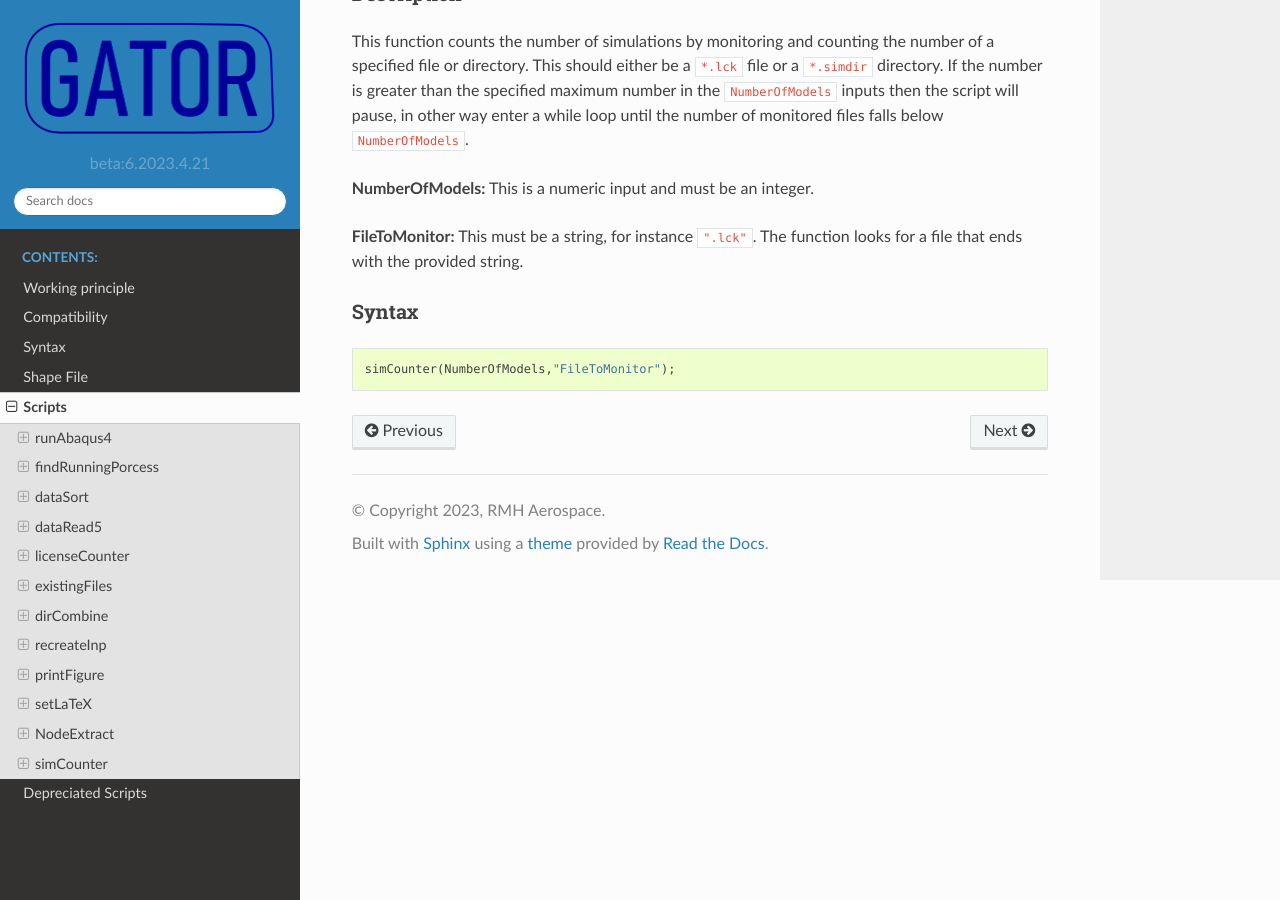
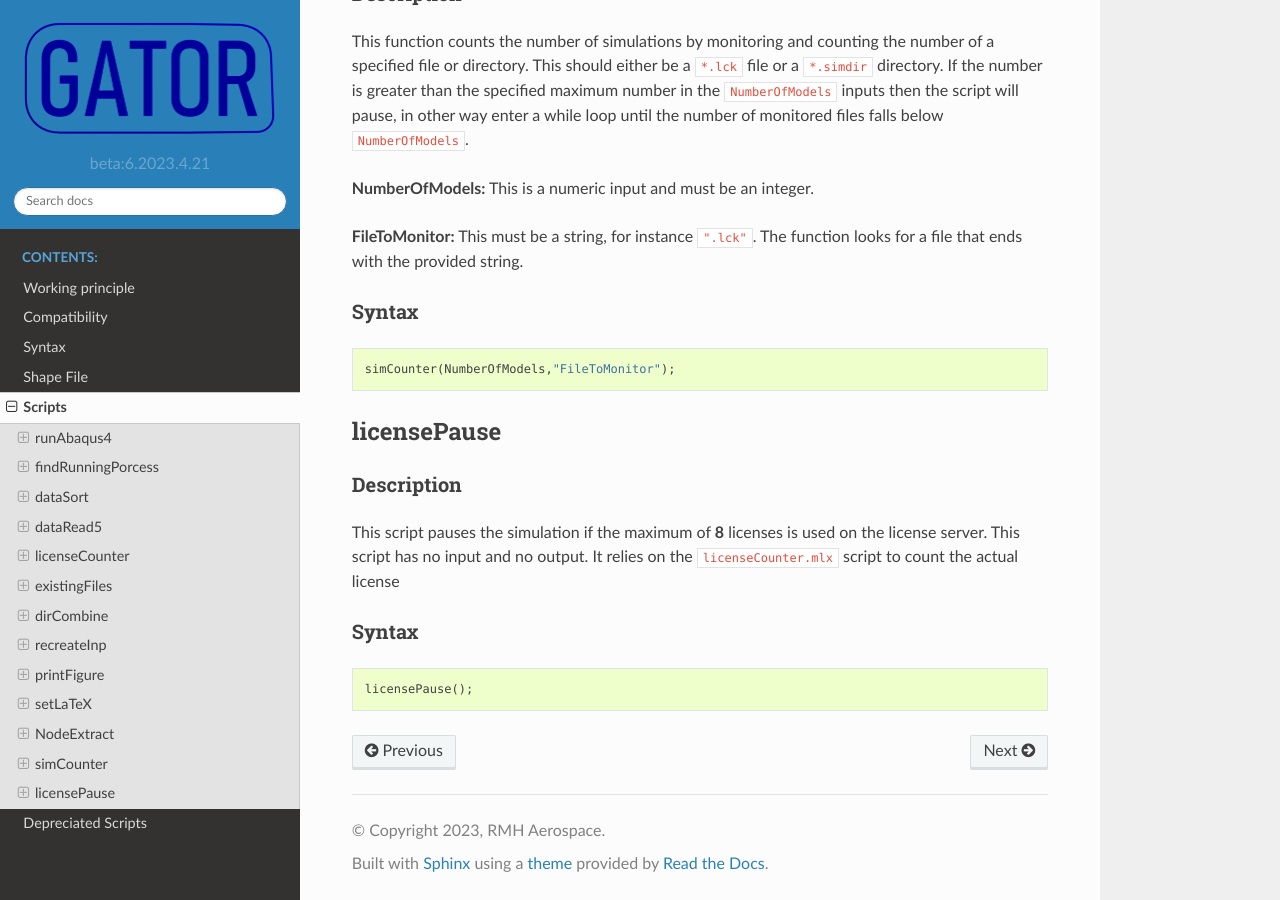
Before and after one commit to aq18507/GATORdocs, a Sphinx documentation site: the page built from doc/Scripts.rst, in a window 1280 px wide and 900 px high, scrolled down 6895 px. Built offline with Sphinx 7.4.7 and the Read the Docs theme 2.0.0, drawn with Linux system fonts in a browser that asks for light colours; pages that are not in the unit, such as notebooks, are missing from menus.

Commit message:
docs: update Scripts.rst

```diff
--- a/doc/Scripts.rst
+++ b/doc/Scripts.rst
@@ -292,3 +292,21 @@ Syntax
 .. code-block:: matlab
 
     simCounter(NumberOfModels,"FileToMonitor");
+
+
+
+licensePause
+------------
+
+Description
++++++++++++
+
+This script pauses the simulation if the maximum of **8** licenses is used on the license server. This script has no input and no output. It relies on the ``licenseCounter.mlx`` script to count the actual license
+
+
+Syntax
+++++++
+
+.. code-block:: matlab
+
+    licensePause();
```
